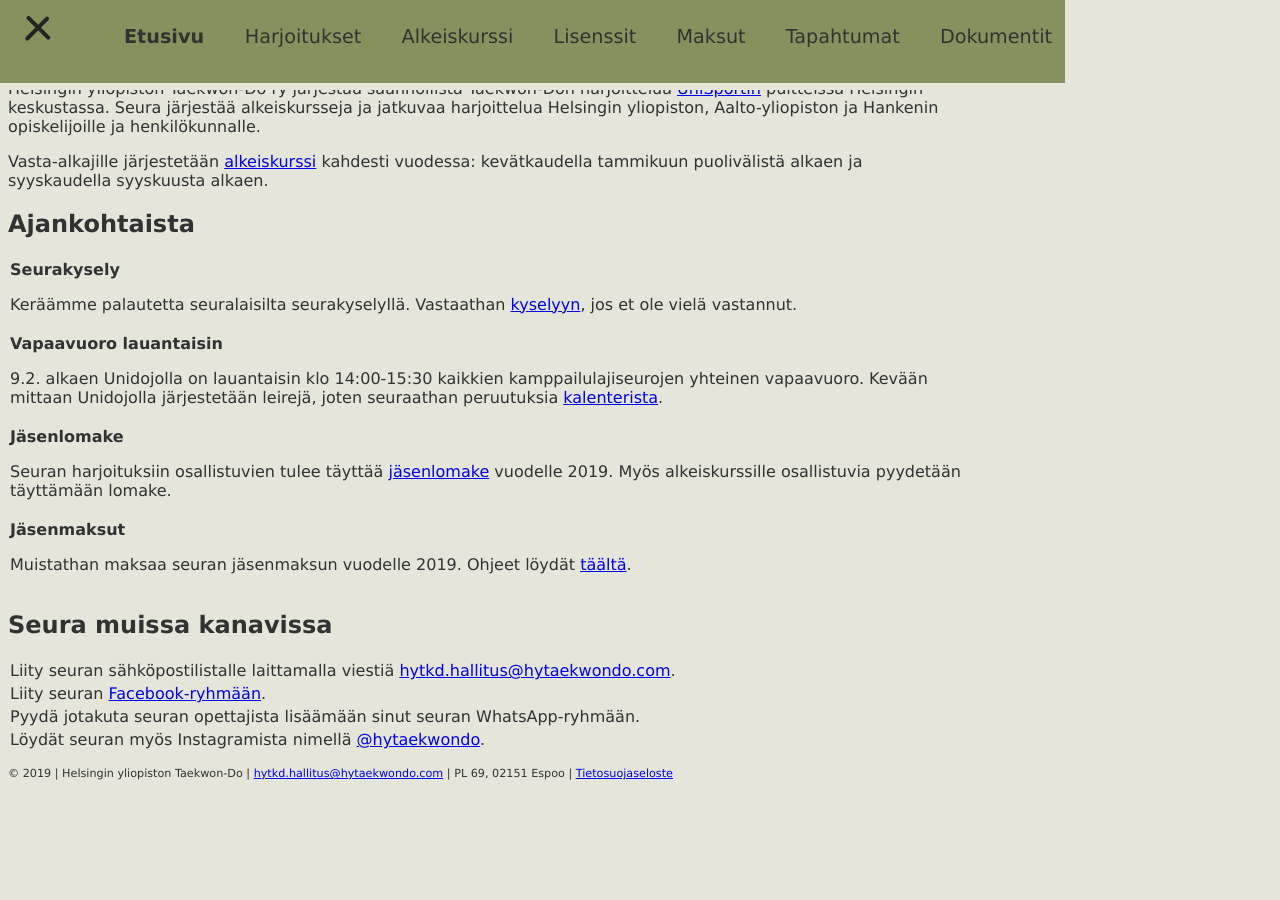
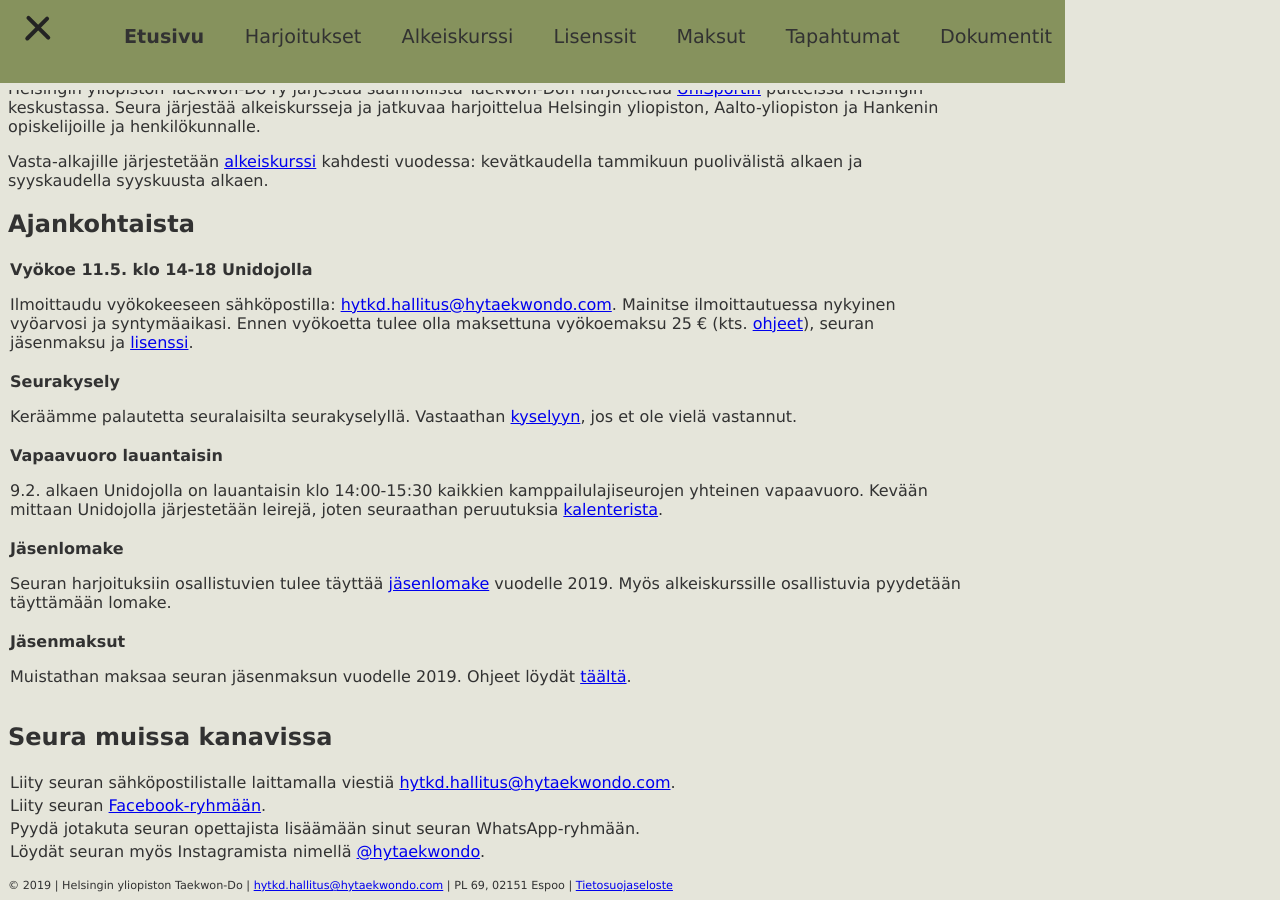
Before and after one commit to hytkd/website, a Jekyll site: the page built from index.html, in a window 1280 px wide and 900 px high, scrolled down 694 px. Built offline with Jekyll 4.4.1, drawn with Linux system fonts in a browser that asks for light colours; before the commit the page ends 1482 px from its top, so only the background shows below that.

Commit message:
Added info about belt exam

```diff
--- a/_data/acute.yml
+++ b/_data/acute.yml
@@ -1,3 +1,6 @@
+- title: Vyökoe 11.5. klo 14-18 Unidojolla
+  content: |
+    Ilmoittaudu vyökokeeseen sähköpostilla: <a href="mailto:hytkd.hallitus@hytaekwondo.com">hytkd.hallitus@hytaekwondo.com</a>. Mainitse ilmoittautuessa nykyinen vyöarvosi ja syntymäaikasi. Ennen vyökoetta tulee olla maksettuna vyökoemaksu 25 € (kts. <a href="/payments.html">ohjeet</a>), seuran jäsenmaksu ja <a href="/licenses.html">lisenssi</a>.
 - title: Seurakysely
   content: Keräämme palautetta seuralaisilta seurakyselyllä. Vastaathan <a href="https://docs.google.com/forms/d/e/1FAIpQLSdhsjMC2sAvQdp2uo1nN4paFpN3H_IvqpxCm4EghF_845lI7Q/viewform">kyselyyn</a>, jos et ole vielä vastannut.
 - title: Vapaavuoro lauantaisin
```
Also changed, not shown: Gemfile.lock.
